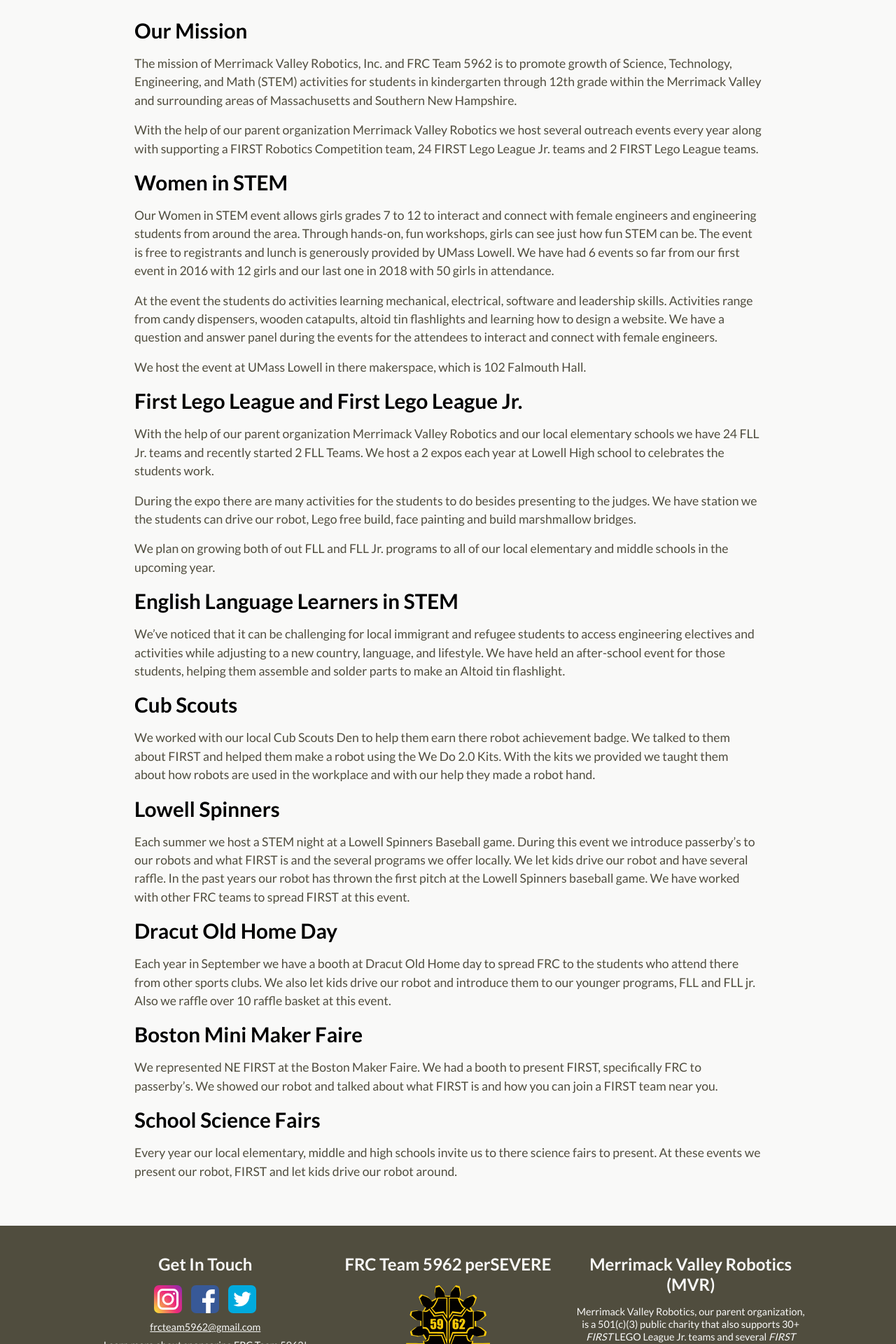
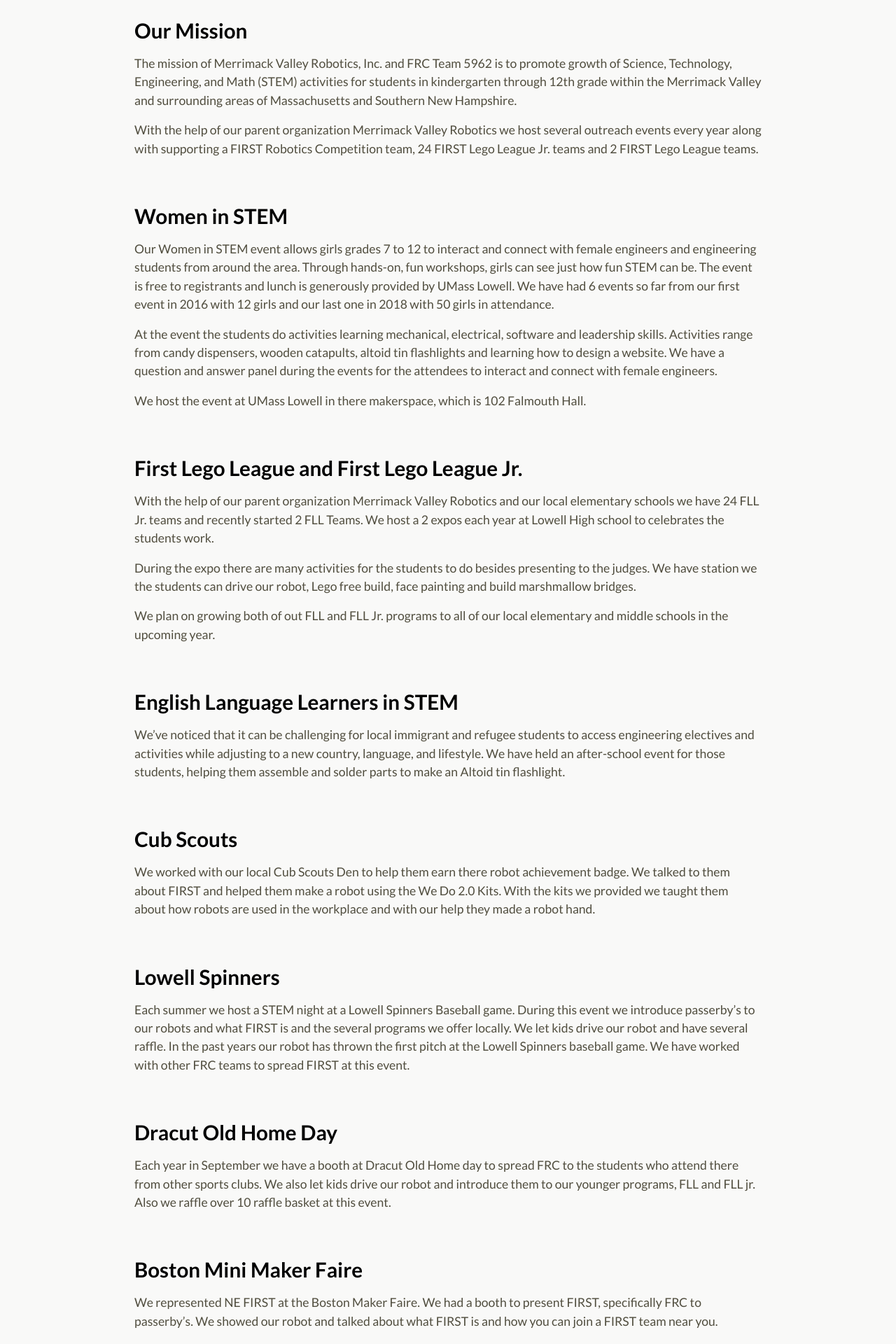
Before and after one commit to perSEVERE-5962/frc5962, a Jekyll site: the page built from outreach.md, in a window 1280 px wide. Shown: the part 563-2483 px from the top of the page at 70% size. Built offline with Jekyll 4.4.1, drawn with Linux system fonts in a browser that asks for light colours.

Commit message:
Updated Outreach

```diff
--- a/outreach.md
+++ b/outreach.md
@@ -6,35 +6,35 @@
 The mission of Merrimack Valley Robotics, Inc. and FRC Team 5962 is to promote growth of Science, Technology, Engineering, and Math (STEM) activities for students in kindergarten through 12th grade within the Merrimack Valley and surrounding areas of Massachusetts and Southern New Hampshire.
 
 With the help of our parent organization Merrimack Valley Robotics we host several outreach events every year along with supporting a FIRST Robotics Competition team, 24 FIRST Lego League Jr. teams and 2 FIRST Lego League teams.
-
+<div class="divider"></div>
 ## Women in STEM
 Our Women in STEM event allows girls grades 7 to 12 to interact and connect with female engineers and engineering students from around the area. Through hands-on, fun workshops, girls can see just how fun STEM can be. The event is free to registrants and lunch is generously provided by UMass Lowell. We have had 6 events so far from our first event in 2016 with 12 girls and our last one in 2018 with 50 girls in attendance.
 
 At the event the students do activities learning mechanical, electrical, software and leadership skills. Activities range from candy dispensers, wooden catapults, altoid tin flashlights and learning how to design a website. We have a question and answer panel during the events for the attendees to interact and connect with female engineers.
 
 We host the event at UMass Lowell in there makerspace, which is 102 Falmouth Hall.
-
+<div class="divider"></div>
 ## First Lego League and First Lego League Jr.
 With the help of our parent organization Merrimack Valley Robotics and our local elementary schools we have 24 FLL Jr. teams and recently started 2 FLL Teams. We host a 2 expos each year at Lowell High school to celebrates the students work.
 
 During the expo there are many activities for the students to do besides presenting to the judges. We have station we the students can drive our robot, Lego free build, face painting and build marshmallow bridges.
 
 We plan on growing both of out FLL and FLL Jr. programs to all of our local elementary and middle schools in the upcoming year.
-
+<div class="divider"></div>
 ## English Language Learners in STEM
 We’ve noticed that it can be challenging for local immigrant and refugee students to access engineering electives and activities while adjusting to a new country, language, and lifestyle. We have held an after-school event for those students, helping them assemble and solder parts to make an Altoid tin flashlight.
-
+<div class="divider"></div>
 ## Cub Scouts
 We worked with our local Cub Scouts Den to help them earn there robot achievement badge. We talked to them about FIRST and helped them make a robot using the We Do 2.0 Kits. With the kits we provided we taught them about how robots are used in the workplace and with our help they made a robot hand.
-
+<div class="divider"></div>
 ## Lowell Spinners
 Each summer we host a STEM night at a Lowell Spinners Baseball game. During this event we introduce passerby's to our robots and what FIRST is and the several programs we offer locally. We let kids drive our robot and have several raffle. In the past years our robot has thrown the first pitch at the Lowell Spinners baseball game. We have worked with other FRC teams to spread FIRST at this event.
-
+<div class="divider"></div>
 ## Dracut Old Home Day
 Each year in September we have a booth at Dracut Old Home day to spread FRC to the students who attend there from other sports clubs. We also let kids drive our robot and introduce them to our younger programs, FLL and FLL jr. Also we raffle over 10 raffle basket at this event.
-
+<div class="divider"></div>
 ## Boston Mini Maker Faire
 We represented NE FIRST at the Boston Maker Faire. We had a booth to present FIRST, specifically FRC to passerby's. We showed our robot and talked about what FIRST is and how you can join a FIRST team near you.
-
+<div class="divider"></div>
 ## School Science Fairs
 Every year our local elementary, middle and high schools invite us to there science fairs to present. At these events we present our robot, FIRST and let kids drive our robot around.
```
